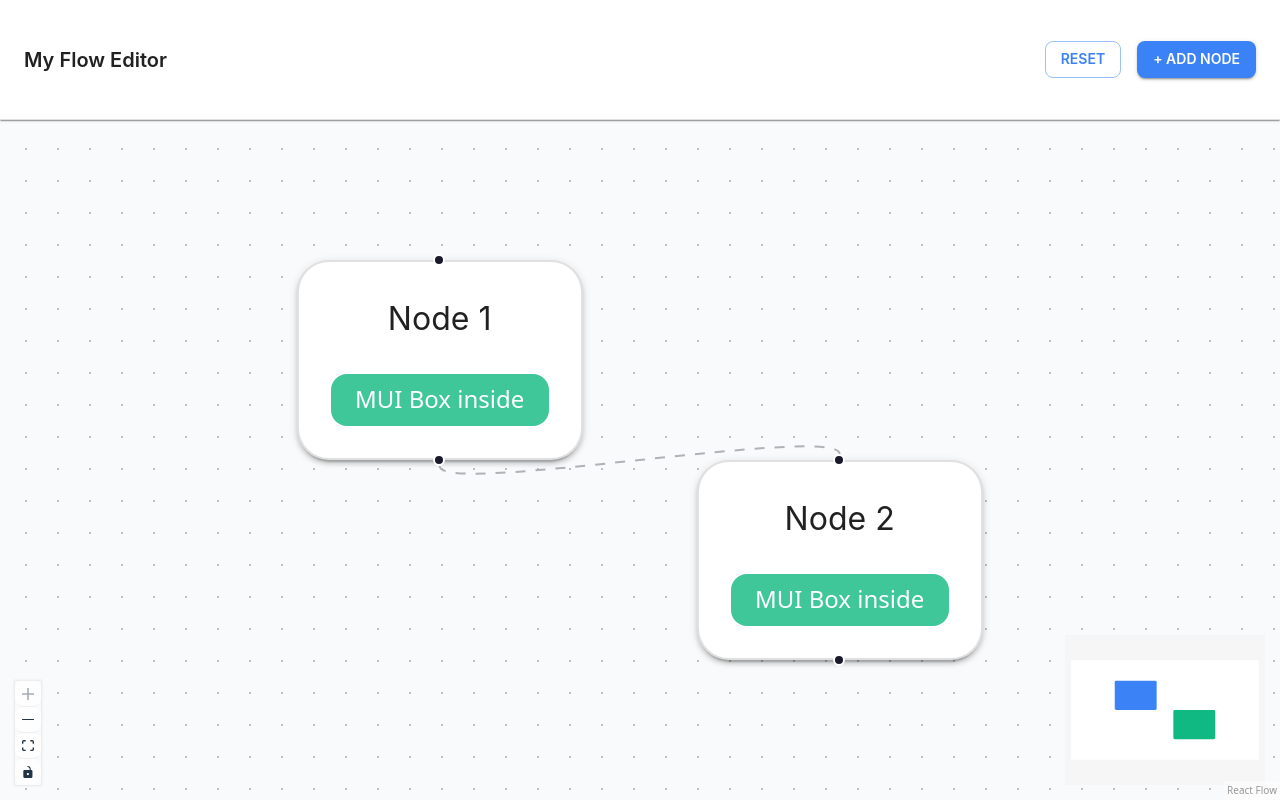
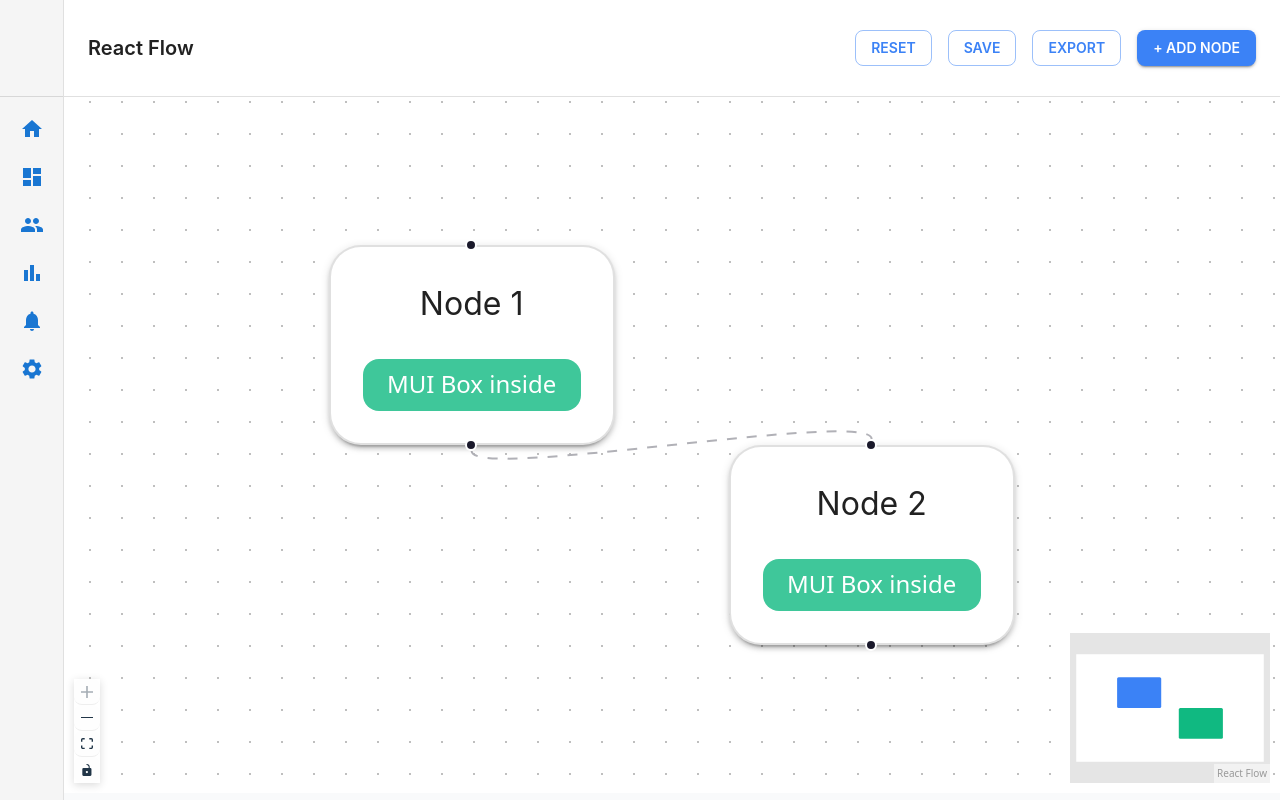
Before and after one commit to AaSiKu/Laminar-InterIIT-14.0, a React (Vite) app in the folder frontend/: page / in a window 1280 px wide. Built offline with nearby package versions, Linux system fonts and the light colour scheme.

Commit message:
Navbar, Folder

```diff
--- a/frontend/src/App.jsx
+++ b/frontend/src/App.jsx
@@ -1,9 +1,80 @@
-import Dashboard from './Dashboard.jsx'
+import { useState } from 'react';
+import { ThemeProvider, createTheme, Box } from "@mui/material";
+import { Dashboard } from './Dashboard.jsx';
+import Sidebar from './components/sidebar.jsx';
+import DashboardSidebar from './components/DashboardSidebar.jsx';
 
-export default function App(){
+const theme = createTheme({
+  palette: {
+    primary: { main: "#3b82f6" },
+    secondary: { main: "#10b981" },
+    background: { default: "#f9fafb", paper: "#fff" },
+  },
+  shape: { borderRadius: 8 },
+  typography: {
+    fontFamily: "Inter, Roboto, sans-serif",
+    fontWeightMedium: 600,
+  },
+});
+// In your parent component
+const fileStructure = [
+  {
+    name: 'src',
+    type: 'folder',
+    children: [
+      {
+        name: 'components',
+        type: 'folder',
+        children: [
+          { name: 'Header.jsx', type: 'file' },
+          { name: 'Footer.jsx', type: 'file' },
+        ]
+      },
+      {
+        name: 'pages',
+        type: 'folder',
+        children: [
+          { name: 'Home.jsx', type: 'file' },
+          { name: 'About.jsx', type: 'file' },
+        ]
+      },
+      { name: 'App.jsx', type: 'file' },
+    ]
+  },
+  {
+    name: 'public',
+    type: 'folder',
+    children: [
+      { name: 'index.html', type: 'file' },
+    ]
+  },
+  { name: 'package.json', type: 'file' },
+  { name: 'README.md', type: 'file' },
+];
+
+
+
+export default function App() {
+  const [dashboardSidebarOpen, setDashboardSidebarOpen] = useState(false);
+
   return (
-    <>
-      <Dashboard></Dashboard>
-    </>
-  )
+    <ThemeProvider theme={theme}>
+      <Box sx={{ display: 'flex' }}>
+        <Sidebar
+          setDashboardSidebarOpen={setDashboardSidebarOpen}
+          dashboardSidebarOpen={dashboardSidebarOpen}
+        />
+
+        <DashboardSidebar
+          open={dashboardSidebarOpen}
+          onClose={() => setDashboardSidebarOpen(false)}
+          fileStructure={fileStructure}
+        />
+        <Dashboard
+          sidebarOpen={true}
+          dashboardSidebarOpen={dashboardSidebarOpen}
+        />
+      </Box>
+    </ThemeProvider>
+  );
 }
--- a/frontend/src/Dashboard.jsx
+++ b/frontend/src/Dashboard.jsx
@@ -1,4 +1,4 @@
-import { useState, useCallback, memo } from "react";
+import { useState, useCallback, memo, useEffect } from "react";
 import {
   ReactFlow,
   Background,
@@ -11,7 +11,6 @@ import {
   Position,
 } from "@xyflow/react";
 import "@xyflow/react/dist/style.css";
-
 import {
   AppBar,
   Toolbar,
@@ -36,7 +35,6 @@ const theme = createTheme({
   },
 });
 
-// 🎯 Custom node component using MUI Box inside
 const MuiNode = memo(({ data }) => {
   return (
     <Paper
@@ -57,7 +55,6 @@ const MuiNode = memo(({ data }) => {
     >
       <Handle type="target" position={Position.Top} />
       <Typography variant="body1">{data.label}</Typography>
-      {/* 👇 You can use Box freely inside the node */}
       <Box
         sx={{
           mt: 1,
@@ -78,7 +75,7 @@ const MuiNode = memo(({ data }) => {
 
 const nodeTypes = { muiNode: MuiNode };
 
-export default function App() {
+export function Dashboard({ sidebarOpen, setOpen, dashboardSidebarOpen }) {
   const initialNodes = [
     {
       id: "n1",
@@ -100,6 +97,22 @@ export default function App() {
 
   const [nodes, setNodes] = useState(initialNodes);
   const [edges, setEdges] = useState(initialEdges);
+
+  useEffect(() => {
+    const loadData = async () => {
+      try {
+        const result = await window.storage.get('react-flow-data');
+        if (result) {
+          const data = JSON.parse(result.value);
+          setNodes(data.nodes);
+          setEdges(data.edges);
+        }
+      } catch (error) {
+        console.log('No saved data found');
+      }
+    };
+    loadData();
+  }, []);
 
   const onNodesChange = useCallback(
     (changes) => setNodes((ns) => applyNodeChanges(changes, ns)),
@@ -132,10 +145,59 @@ export default function App() {
     setEdges(initialEdges);
   };
 
+  const handleSave = async () => {
+    const flowData = { nodes, edges };
+    await window.storage.set('react-flow-data', JSON.stringify(flowData));
+  };
+
+  const handleExport = () => {
+    const data = JSON.stringify({ nodes, edges }, null, 2);
+    const blob = new Blob([data], { type: 'application/json' });
+    const url = URL.createObjectURL(blob);
+    const a = document.createElement('a');
+    a.href = url;
+    a.download = 'flow.json';
+    a.click();
+  };
+
+  const drawerWidth = sidebarOpen ? 64 + (dashboardSidebarOpen ? 250 : 0) : 64;
+
   return (
-    <ThemeProvider theme={theme}>
-      <Box sx={{ width: "100vw", height: "100vh", bgcolor: "background.default" }}>
-        {/* Header */}
+    <>
+      <style>{`
+        .react-flow__minimap {
+          border: none !important;
+          box-shadow: none !important;
+          background: white !important;
+        }
+        .react-flow__controls {
+          box-shadow: 0 2px 8px rgba(0,0,0,0.15) !important;
+        }
+        .react-flow__panel {
+          margin: 10px !important;
+        }
+        .react-flow .react-flow__edges {
+          cursor: crosshair !important;
+        }
+        .react-flow__node {
+          cursor: grab !important;
+        }
+        .react-flow__node.dragging {
+          cursor: grabbing !important;
+        }
+        .react-flow__pane {
+          cursor: default !important;
+        }
+      `}</style>
+
+      <Box
+        sx={{
+          transition: 'none',
+          width: `calc(100vw - ${drawerWidth}px)`,
+          height: "100vh",
+          bgcolor: "background.default"
+        }}
+      >
         <AppBar
           position="static"
           color="inherit"
@@ -144,18 +206,21 @@ export default function App() {
             borderBottom: 1,
             borderColor: "divider",
             bgcolor: "background.paper",
-            height: "15vh",
-            display: "flex",
-            justifyContent: "center",
           }}
         >
-          <Toolbar sx={{ display: "flex", justifyContent: "space-between" }}>
+          <Toolbar sx={{ display: "flex", height:"12vh", justifyContent: "space-between" }}>
             <Typography variant="h6" color="text.primary">
-              My Flow Editor
+              React Flow
             </Typography>
             <Box sx={{ display: "flex", gap: 2 }}>
               <Button variant="outlined" onClick={handleReset}>
                 Reset
+              </Button>
+              <Button variant="outlined" onClick={handleSave}>
+                Save
+              </Button>
+              <Button variant="outlined" onClick={handleExport}>
+                Export
               </Button>
               <Button variant="contained" onClick={handleAddNode}>
                 + Add Node
@@ -164,8 +229,7 @@ export default function App() {
           </Toolbar>
         </AppBar>
 
-        {/* React Flow Canvas */}
-        <Box sx={{ height: "85vh" }}>
+        <Box sx={{ height: "87vh", bgcolor: "white" }}>
           <ReactFlow
             nodes={nodes}
             edges={edges}
@@ -179,13 +243,14 @@ export default function App() {
               nodeColor={(n) =>
                 n.id === "n1" ? theme.palette.primary.main : theme.palette.secondary.main
               }
-              style={{ background: "#fff" }}
+              style={{ background:"white", border:"none", padding: 0, margin: 0 }}
+              maskColor="rgba(0, 0, 0, 0.1)"
             />
             <Controls />
             <Background color="#aaa" gap={16} />
           </ReactFlow>
         </Box>
       </Box>
-    </ThemeProvider>
+    </>
   );
 }
--- /dev/null
+++ b/frontend/src/components/DashboardSidebar.jsx
@@ -0,0 +1,124 @@
+import React, { useState } from 'react';
+import {
+  Drawer,
+  List,
+  ListItem,
+  ListItemButton,
+  ListItemText,
+  Box,
+  Typography,
+  IconButton,
+  Divider,
+  Collapse
+} from '@mui/material';
+import { Close, KeyboardArrowDown, KeyboardArrowRight } from '@mui/icons-material';
+
+const DashboardSidebar = ({ open, onClose, fileStructure }) => {
+  const drawerWidth = 250;
+  const [expanded, setExpanded] = useState({});
+
+  const handleToggle = (path) => {
+    setExpanded(prev => ({
+      ...prev,
+      [path]: !prev[path]
+    }));
+  };
+
+  const renderFileTree = (items, level = 0, parentPath = '') => {
+    return items.map((item, index) => {
+      const currentPath = `${parentPath}/${item.name}`;
+      const isExpanded = expanded[currentPath];
+      const isFolder = item.type === 'folder';
+
+      return (
+        <React.Fragment key={currentPath}>
+          <ListItem disablePadding>
+            <ListItemButton
+              onClick={() => isFolder && handleToggle(currentPath)}
+              sx={{
+                pl: 2 + level * 2,
+                '&:hover': {
+                  backgroundColor: '#f5f5f5',
+                },
+              }}
+            >
+              {isFolder && (
+                isExpanded ?
+                  <KeyboardArrowDown sx={{ mr: 0.5, fontSize: 20 }} /> :
+                  <KeyboardArrowRight sx={{ mr: 0.5, fontSize: 20 }} />
+              )}
+
+              <ListItemText
+                primary={
+                  <span>
+                    {isFolder ? '📁 ' : '📄 '}
+                    {item.name}
+                  </span>
+                }
+                primaryTypographyProps={{
+                  fontSize: '0.9rem'
+                }}
+              />
+            </ListItemButton>
+          </ListItem>
+
+          {isFolder && item.children && (
+            <Collapse in={isExpanded} timeout="auto" unmountOnExit>
+              <List component="div" disablePadding>
+                {renderFileTree(item.children, level + 1, currentPath)}
+              </List>
+            </Collapse>
+          )}
+        </React.Fragment>
+      );
+    });
+  };
+
+  return (
+    <Drawer
+      variant="persistent"
+      anchor="left"
+      open={open}
+      transitionDuration={0}
+      sx={{
+        width: open ? drawerWidth : 0,
+        flexShrink: 0,
+        transition: 'none',
+        '& .MuiDrawer-paper': {
+          width: drawerWidth,
+          boxSizing: 'border-box',
+          left: 64,
+          backgroundColor: '#ffffff',
+          borderRight: '1px solid #e0e0e0',
+          transition: 'none',
+        },
+      }}
+    >
+      <Box
+        sx={{
+          display: 'flex',
+          alignItems: 'center',
+          justifyContent: 'space-between',
+          padding: '16px',
+          height: "12vh",
+          minHeight: 64,
+        }}
+      >
+        <Typography variant="h6" sx={{ fontWeight: 600 }}>
+          Files
+        </Typography>
+        <IconButton onClick={onClose} size="small">
+          <Close />
+        </IconButton>
+      </Box>
+
+      <Divider />
+
+      <List>
+        {fileStructure && renderFileTree(fileStructure)}
+      </List>
+    </Drawer>
+  );
+};
+
+export default DashboardSidebar;
--- /dev/null
+++ b/frontend/src/components/sidebar.jsx
@@ -0,0 +1,100 @@
+import React from 'react';
+import {
+  Drawer,
+  List,
+  ListItem,
+  ListItemButton,
+  ListItemIcon,
+  Tooltip,
+  Box,
+  Divider
+} from '@mui/material';
+import {
+  Home,
+  Dashboard as DashboardIcon,
+  People,
+  Settings,
+  BarChart,
+  Notifications,
+} from '@mui/icons-material';
+
+const Sidebar = ({ setDashboardSidebarOpen, dashboardSidebarOpen }) => {
+  const menuItems = [
+    { icon: <Home />, label: 'Home' },
+    {
+      icon: <DashboardIcon />,
+      label: 'Dashboard',
+      onClick: () => setDashboardSidebarOpen(!dashboardSidebarOpen)
+    },
+    { icon: <People />, label: 'Users' },
+    { icon: <BarChart />, label: 'Analytics' },
+    { icon: <Notifications />, label: 'Notifications' },
+    { icon: <Settings />, label: 'Settings' },
+  ];
+
+  const collapsedWidth = 64;
+
+  return (
+    <Drawer
+      variant="permanent"
+      sx={{
+        width: collapsedWidth,
+        flexShrink: 0,
+        '& .MuiDrawer-paper': {
+          width: collapsedWidth,
+          boxSizing: 'border-box',
+          overflowX: 'hidden',
+          backgroundColor: '#f5f5f5',
+          borderRight: '1px solid #e0e0e0',
+          zIndex:1000
+        },
+      }}
+    >
+      <Box
+        sx={{
+          display: 'flex',
+          alignItems: 'center',
+          justifyContent: 'center',
+          padding: '16px 8px',
+          height:"12vh",
+          minHeight: 64,
+        }}
+      />
+
+      <Divider />
+
+      <List>
+        {menuItems.map((item, index) => (
+          <ListItem key={index} disablePadding sx={{ display: 'block' }}>
+            <Tooltip title={item.label} placement="right" arrow>
+              <ListItemButton
+                sx={{
+                  minHeight: 48,
+                  justifyContent: 'center',
+                  px: 2.5,
+                  '&:hover': {
+                    backgroundColor: '#e3f2fd',
+                  },
+                }}
+                onClick={item.onClick}
+              >
+                <ListItemIcon
+                  sx={{
+                    minWidth: 0,
+                    mr: 'auto',
+                    justifyContent: 'center',
+                    color: '#1976d2',
+                  }}
+                >
+                  {item.icon}
+                </ListItemIcon>
+              </ListItemButton>
+            </Tooltip>
+          </ListItem>
+        ))}
+      </List>
+    </Drawer>
+  );
+};
+
+export default Sidebar;
```
